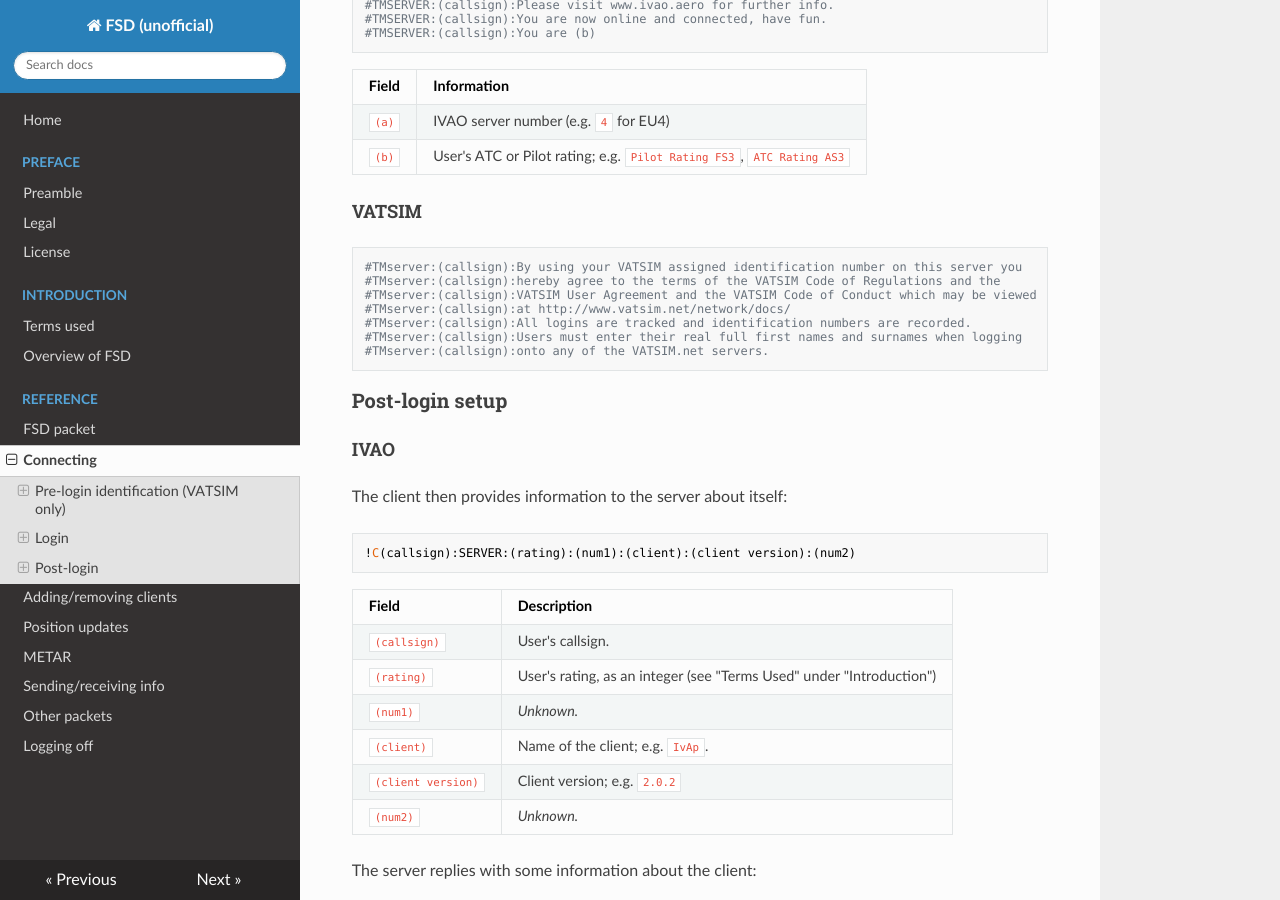
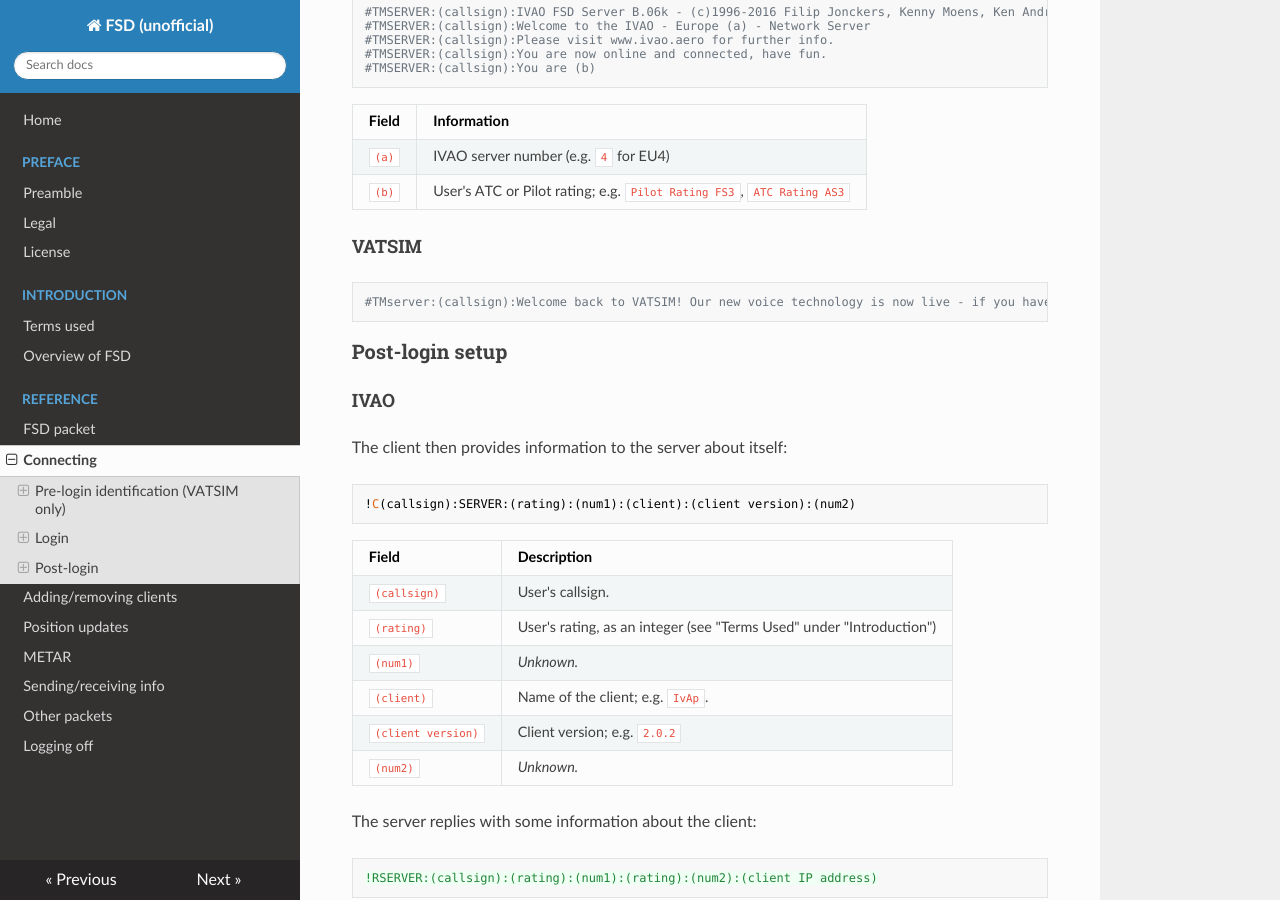
Before and after one commit to norrisng/fsd-doc, an MkDocs documentation site: the page built from docs/api/connect.md, in a window 1280 px wide and 900 px high, scrolled down 2365 px. Built offline with MkDocs 1.6.1, drawn with Linux system fonts in a browser that asks for light colours; nearby versions of some CDN libraries; old or Windows-style settings are respelled for this version of MkDocs.

Commit message:
xPilot client ID, new VATSIM join message

````diff
--- a/docs/api/connect.md
+++ b/docs/api/connect.md
@@ -116,13 +117,7 @@
 #### VATSIM ####
 
 ```
-#TMserver:(callsign):By using your VATSIM assigned identification number on this server you
-#TMserver:(callsign):hereby agree to the terms of the VATSIM Code of Regulations and the
-#TMserver:(callsign):VATSIM User Agreement and the VATSIM Code of Conduct which may be viewed
-#TMserver:(callsign):at http://www.vatsim.net/network/docs/
-#TMserver:(callsign):All logins are tracked and identification numbers are recorded.
-#TMserver:(callsign):Users must enter their real full first names and surnames when logging
-#TMserver:(callsign):onto any of the VATSIM.net servers.
+#TMserver:(callsign):Welcome back to VATSIM! Our new voice technology is now live - if you have any questions or need support visit vats.im/audio for required downloads, instructions and tutorial videos. If you need further support visit the Audio for VATSIM forums at vats.im/afv
 ```
 
 
````
Also changed, not shown: other parts of docs/api/connect.md (+1 -0 lines).
